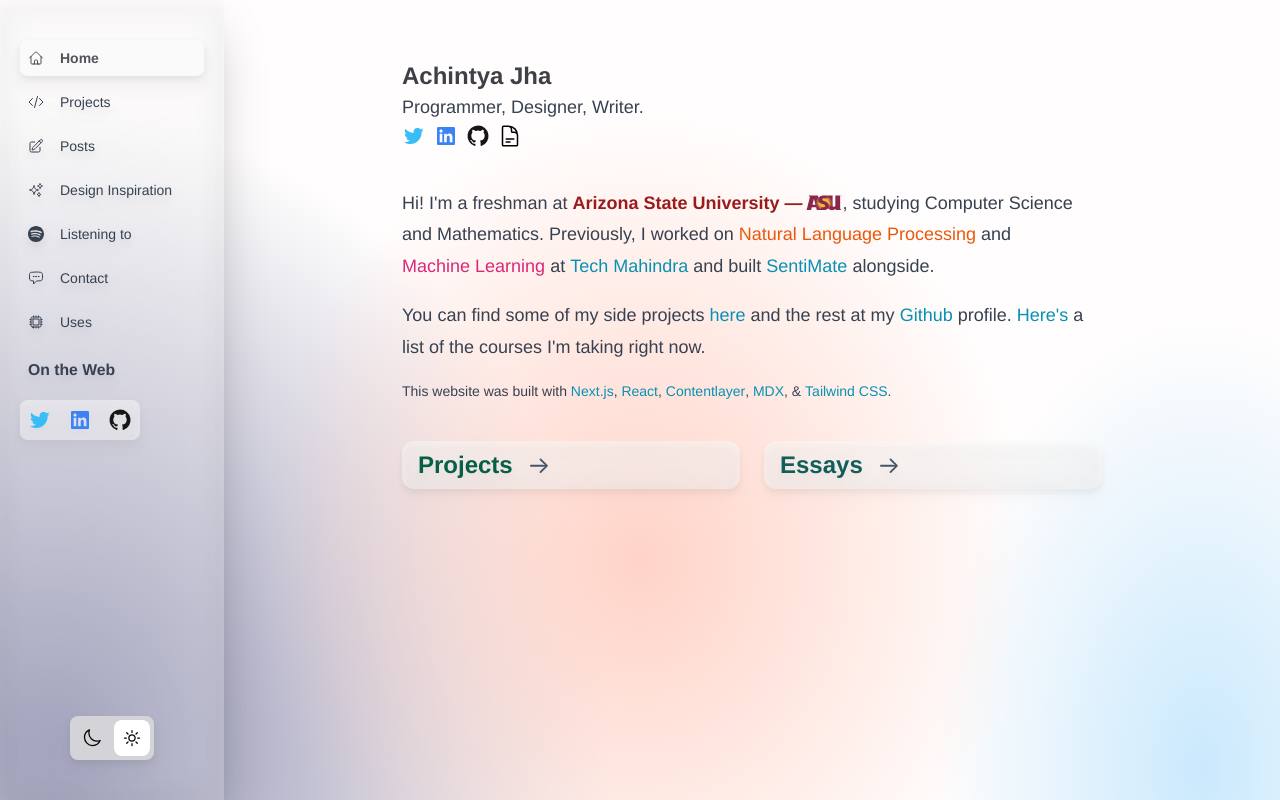
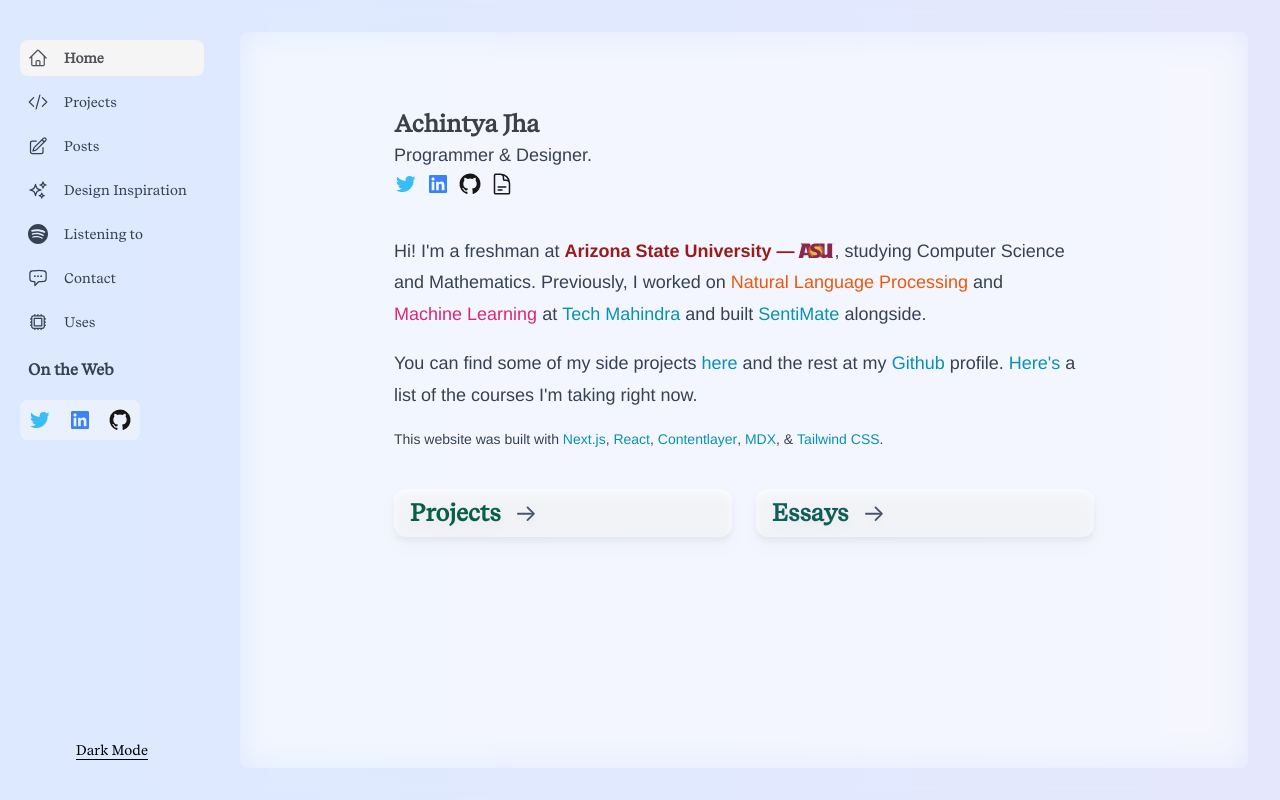
Before and after one commit to achntj/garden, a Next.js app: page / in a window 1280 px wide. Built offline with nearby package versions, Linux system fonts and the light colour scheme; a web font is replaced by a local one.

Commit message:
redesign again

```diff
--- a/components/Base.tsx
+++ b/components/Base.tsx
@@ -7,7 +7,7 @@ export default function Base({ children, ...pageProps }) {
   const [open, setOpen] = useState(false);
   return (
     <>
-      <div className="dark:bg-[#101010] dark:bg-none prose-a:text-cyan-600 prose-a:no-underline prose-a:transition dark:prose-a:text-zinc-300 hover:prose-a:text-cyan-800 dark:hover:prose-a:text-pink-600 dark:prose-headings:text-slate-200 dark:prose-strong:text-zinc-300 prose-blockquote:border-emerald-400 dark:prose-blockquote:text-zinc-300">
+      <div className="sm:bg-white sm:bg-opacity-60 dark:bg-opacity-100 sm:backdrop-blur-lg dark:bg-neutral-900 sm:dark:bg-[#101010] dark:bg-none prose-a:text-cyan-600 prose-a:no-underline prose-a:transition dark:prose-a:text-zinc-300 hover:prose-a:text-cyan-800 dark:hover:prose-a:text-pink-600 prose-headings:font-title dark:prose-headings:text-slate-200 dark:prose-strong:text-zinc-300 prose-blockquote:border-emerald-400 dark:prose-blockquote:text-zinc-300">
         <div className="p-5 sm:hidden">
           <Bars3Icon onClick={() => setOpen(true)} className="h-6 w-6" />
         </div>
--- a/components/Container.tsx
+++ b/components/Container.tsx
@@ -8,8 +8,8 @@ export default function Container({ children, ...pageProps }) {
         description={pageProps.description}
         image={pageProps.image}
       />
-      <div className="flex flex-col sm:ml-56 min-h-screen px-8 sm:px-4 overflow-y-auto max-h-screen">
-        <div className="text-gray-700 prose flex-grow dark:text-[#a0a0a0] prose-p:font-body">
+      <div className="flex flex-col sm:ml-52 px-8 sm:px-0 min-h-screen max-h-screen overflow-y-auto">
+        <div className="sm:overflow-scroll text-gray-700 prose flex-grow dark:text-[#a0a0a0] prose-p:font-body sm:m-8 sm:p-4 sm:rounded-lg sm:dark:bg-neutral-900 sm:bg-white sm:bg-opacity-0 dark:bg-opacity-100 sm:backdrop-blur-lg">
           <div className="max-w-[700px] mx-auto sm:pt-10 pb-40 ">
             {children}
           </div>
--- a/components/Nav.tsx
+++ b/components/Nav.tsx
@@ -14,7 +14,7 @@ function Nav({
     <div
       className={`${
         open ? "" : "sm:translate-x-0 -translate-x-full"
-      } nav justify-between overflow-x-hidden space-x-0 shadow-2xl z-10 fixed bottom-0 top-0 flex flex-col pt-20 sm:pt-10 px-5 dark:bg-neutral-900 dark:border-r-[1px] dark:border-neutral-800 bg-white bg-opacity-60 sm:bg-opacity-20 dark:bg-opacity-100 drop-shadow-lg backdrop-blur-lg w-56 h-full overflow-scroll`}
+      } nav font-title transition justify-between overflow-x-hidden space-x-0 z-10 fixed bottom-0 top-0 flex flex-col pt-20 sm:pt-10 px-5 w-56 h-full overflow-scroll sm:bg-transparent sm:dark:bg-transparent bg-white dark:bg-neutral-900`}
     >
       <XMarkIcon
         onClick={() => setOpen(false)}
--- a/components/NavLink.tsx
+++ b/components/NavLink.tsx
@@ -7,10 +7,10 @@ export default function NavLink({ children, href, name }) {
   return (
     <Link passHref href={href}>
       <div
-        title={name + " (page link)"}
+        title={name}
         className={`${
           isActive
-            ? "font-semibold text-zinc-600 dark:text-white bg-neutral-50 dark:bg-neutral-600"
+            ? "font-semibold text-zinc-600 dark:text-white bg-neutral-100 dark:bg-neutral-600"
             : ""
         } navLink flex items-center space-x-4 cursor-pointer hover:bg-neutral-50 dark:hover:bg-neutral-600 rounded-lg p-2`}
       >
--- a/components/ThemeSwitcher.tsx
+++ b/components/ThemeSwitcher.tsx
@@ -11,39 +11,15 @@ export default function ThemeSwitcher() {
 
   if (!mounted) return null;
   return (
-    <div className="flex rounded-lg bg-zinc-300 dark:bg-[#2b2b2e] p-1 space-x-1">
     <button
       aria-label="Toggle Dark Mode"
       type="button"
-        className={`${
-          theme === "dark" && "bg-zinc-600"
-        } rounded-lg flex justify-center transition-all w-9 h-9 p-2 sm:hover:bg-zinc-100 sm:dark:hover:bg-zinc-700`}
+      className="text-sm underline underline-offset-4"
       onClick={() => {
-          setTheme("dark");
+        setTheme(theme === "dark" ? "light" : "dark");
       }}
     >
-        {mounted && (
-          <>
-            <MoonIcon className="w-6 h-6 sm:w-5 sm:h-5" />
-          </>
-        )}
+      {mounted && <>{theme === "dark" ? "Light Mode" : "Dark Mode"}</>}
     </button>
-      <button
-        aria-label="Toggle Dark Mode"
-        type="button"
-        className={`${
-          theme === "light" && "bg-white"
-        } rounded-lg flex justify-center transition-all w-9 h-9 p-2 sm:hover:bg-zinc-100 sm:dark:hover:bg-zinc-700`}
-        onClick={() => {
-          setTheme("light");
-        }}
-      >
-        {mounted && (
-          <>
-            <SunIcon className="w-6 h-6 sm:w-5 sm:h-5" />
-          </>
-        )}
-      </button>
-    </div>
   );
 }
--- a/pages/_document.tsx
+++ b/pages/_document.tsx
@@ -13,6 +13,13 @@ class MyDocument extends Document {
           <link
             rel="preload"
             href="/fonts/epilogue-regular.woff2"
+            as="font"
+            type="font/woff2"
+            crossOrigin="anonymous"
+          />
+          <link
+            rel="preload"
+            href="/fonts/recife-regular.woff2"
             as="font"
             type="font/woff2"
             crossOrigin="anonymous"
--- a/pages/contact.tsx
+++ b/pages/contact.tsx
@@ -55,7 +55,7 @@ export default function Contact() {
           draggable={false}
           pauseOnHover
         />
-        <form autoComplete="off" className="" onSubmit={submitForm}>
+        <form autoComplete="off" className="font-body" onSubmit={submitForm}>
           <h1 className="">Send a message!</h1>
           <p className="text-sm">
             (or send me an email at &#123;hi&#125; at &#123;achintyajha&#125;
--- a/pages/index.tsx
+++ b/pages/index.tsx
@@ -41,17 +41,16 @@ export default function Home() {
           <h1 className="text-2xl text-zinc-700 mb-0 antialiased">
             Achintya Jha
           </h1>
-          <p className="my-0">Programmer, Designer, Writer.</p>
+          <p className="my-0">Programmer & Designer.</p>
 
           <div className="flex space-x-2">
             <Socials />
-            <a
-              title="Resume (PDF)"
-              href="/Achintya_Jha_Resume.pdf"
-              className="!text-black dark:!text-[#a0a0a0]"
-            >
-              <DocumentTextIcon className="h-6 w-6" />
-            </a>
+            <Link href="/Achintya_Jha_Resume.pdf">
+              <DocumentTextIcon
+                title="Resume (PDF)"
+                className="h-6 w-6 !text-neutral-900 dark:!text-neutral-400"
+              />
+            </Link>
           </div>
         </div>
         <p className="mt-0">
--- a/pages/posts/[slug].tsx
+++ b/pages/posts/[slug].tsx
@@ -29,9 +29,11 @@ export default function PostPage({ post }) {
               <span>{post.date}</span>
               <span>{post.location && post.location}</span>
             </p>
+            {/*
             <p className="bg-yellow-100 inline-block px-2 dark:text-neutral-800 rounded-lg">
               — {readingTime} minute read
             </p>
+              */}
           </div>
           <div className="entry">
             <MDXComponent components={MDXcomponents} />
--- a/pages/projects.tsx
+++ b/pages/projects.tsx
@@ -49,7 +49,7 @@ export default function Projects() {
     },
     {
       name: "Climate Crew",
-      url: "https://climate-crew.ml/",
+      url: "https://climate-crew.netlify.app/",
       desc: `[National Winner - NASA Space Apps 2020]\nThis website features self-authored unique stories, from our team, that provide a historical as well as mythological perspective to Climate.`,
       color: "#f97f0f",
       stack: ["Hugo", "Golang", "HTML", "SCSS"],
@@ -93,14 +93,14 @@ export default function Projects() {
               <motion.div
                 initial={{ opacity: 0 }}
                 whileInView={{ opacity: 1 }}
-                viewport={{ once: false }}
+                viewport={{ once: true }}
                 transition={{ duration: 0.5 }}
                 key={project.name}
               >
                 <a target="_blank" rel="noreferrer" href={project.url}>
                   {/* tailwind custom bg class does not work when used with template literals. Workaround - Use html style for the moment*/}
                   <div
-                    className="flex flex-col justify-between p-5 my-2 rounded-[40px] mb-8 group dark:!bg-zinc-900"
+                    className="flex flex-col justify-between p-5 my-2 rounded-[40px] mb-8 group dark:!bg-[#101010]"
                     style={{ backgroundColor: `${project.color}` }}
                   >
                     <h3 className="text-white">
--- a/styles/globals.css
+++ b/styles/globals.css
@@ -6,8 +6,16 @@
   font-family: "Epilogue";
   font-style: normal;
   font-weight: 400;
-  font-display: optional;
+  font-display: swap;
   src: url(/fonts/epilogue-regular.woff2) format("woff2");
+}
+
+@font-face {
+  font-family: "Recife";
+  font-style: normal;
+  font-weight: 400;
+  font-display: swap;
+  src: url(/fonts/recife-regular.woff2) format("woff2");
 }
 
 html {
@@ -15,19 +23,44 @@ html {
 }
 
 body {
+  @apply gradient sm:animGradient;
+}
+
+@layer components {
+  .animGradient {
+    background-color: #a9c9ff;
+    background-image: linear-gradient(90deg, #a9c9ff 0%, #ffbbec 100%);
+
+    background-size: 400% 400%;
+    animation: gradient 15s ease infinite;
+  }
+  .gradient {
     background: radial-gradient(
         30% 55.51% at 50% 70%,
-      #ffd3c7 0%,
+        #ffd3c7 0,
         rgba(255, 211, 200, 0.04) 100%
       ),
-    radial-gradient(30% 80% at 94% 96%, #c8eaff 0%, rgba(230, 245, 255, 0) 70%),
+      radial-gradient(30% 80% at 94% 96%, #c8eaff 0, rgba(230, 245, 255, 0) 70%),
       radial-gradient(
         44% 80% at 4% 94%,
-      rgba(107, 110, 154, 0.8) 0%,
+        rgba(107, 110, 154, 0.8) 0,
         rgba(225, 225, 234, 0) 100%
       ),
-    #ffffff !important;
+      #fff !important;
     background-attachment: fixed !important;
+  }
+}
+
+@keyframes gradient {
+  0% {
+    background-position: 0% 50%;
+  }
+  50% {
+    background-position: 100% 50%;
+  }
+  100% {
+    background-position: 0% 50%;
+  }
 }
 
 .prose {
@@ -60,11 +93,19 @@ img {
 }
 
 .navLink svg {
-  @apply h-6 w-6 sm:h-4 sm:w-4;
+  @apply h-6 w-6 sm:h-5 sm:w-5;
 }
 
 label {
-  @apply font-bold text-base;
+  @apply font-bold text-base font-title underline underline-offset-4;
+}
+
+/* Chrome Autocomplete input bg fix */
+input:-webkit-autofill,
+input:-webkit-autofill:hover,
+input:-webkit-autofill:focus,
+input:-webkit-autofill:active {
+  transition: background-color 5000s ease-in-out 0s;
 }
 
 /* Code Highlighting credits - Lee Robinson (https: //github.com/leerob/leerob.io/blob/main/styles/global.css) */
--- a/tailwind.config.js
+++ b/tailwind.config.js
@@ -14,6 +14,7 @@ module.exports = {
       "2xl": "1536px",
     },
     fontFamily: {
+      title: ["Recife"],
       sans: [
         "Helvetica Neue",
         "Helvetica",
@@ -61,43 +62,6 @@ module.exports = {
           },
         },
       },
-      animation: {
-        "gradient-x": "gradient-x 16s ease infinite",
-        "gradient-y": "gradient-y 8s ease infinite",
-        "gradient-xy": "gradient-xy 8s ease infinite",
-      },
-      keyframes: {
-        "gradient-y": {
-          "0%, 100%": {
-            "background-size": "800% 800%",
-            "background-position": "center top",
-          },
-          "50%": {
-            "background-size": "200% 200%",
-            "background-position": "center center",
-          },
-        },
-        "gradient-x": {
-          "0%, 100%": {
-            "background-size": "800% 800%",
-            "background-position": "left center",
-          },
-          "50%": {
-            "background-size": "800% 800%",
-            "background-position": "right center",
-          },
-        },
-        "gradient-xy": {
-          "0%, 100%": {
-            "background-size": "400% 400%",
-            "background-position": "left center",
-          },
-          "50%": {
-            "background-size": "200% 200%",
-            "background-position": "right center",
-          },
-        },
-      },
     },
   },
   plugins: [
```
Also changed, not shown: public/fonts/inter.woff2, public/fonts/recife-regular.woff2 (added). Lines whose indentation alone changed are shown as unchanged.
